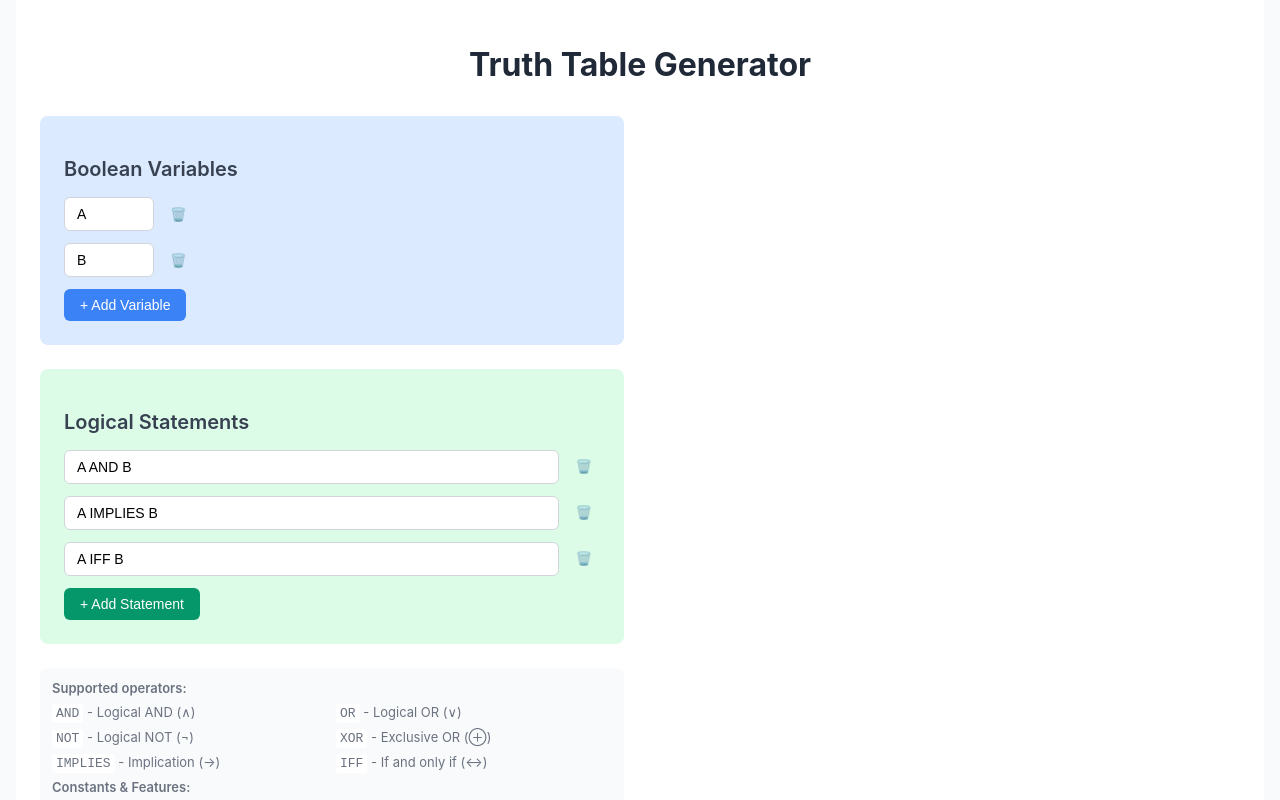
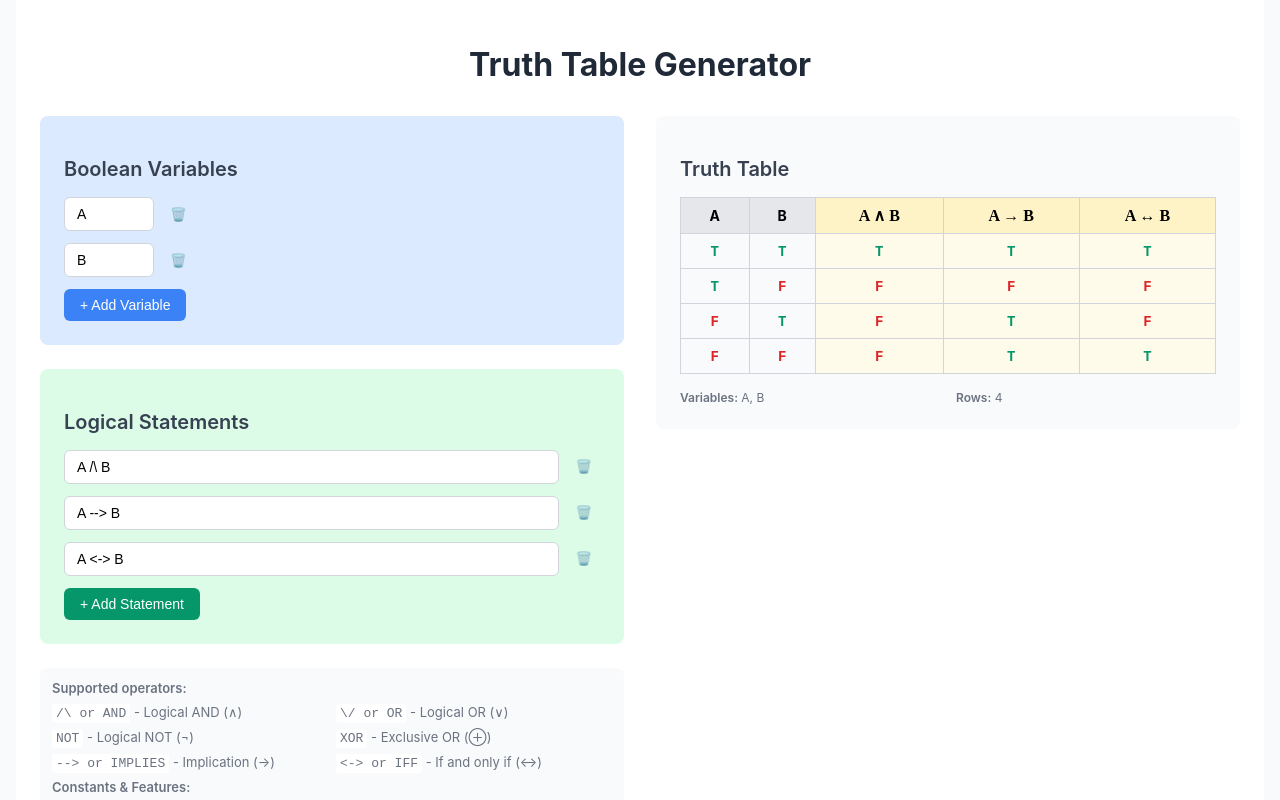
Before and after one commit to arjbarber/truth-table-generator, a React (Create React App) app: page / in a window 1280 px wide. Shown: the top 800 px of the page. Built offline with nearby package versions, Linux system fonts and the light colour scheme.

Commit message:
added more aliases, auto regenerates now

```diff
--- a/src/App.js
+++ b/src/App.js
@@ -2,7 +2,7 @@ import React, { useState, useCallback } from 'react';
 
 const TruthTableGenerator = () => {
   const [variables, setVariables] = useState(['A', 'B']);
-  const [statements, setStatements] = useState(['A AND B', 'A IMPLIES B', 'A IFF B']);
+  const [statements, setStatements] = useState(['A /\\ B', 'A --> B', 'A <-> B']);
   const [truthTable, setTruthTable] = useState([]);
   const [error, setError] = useState('');
 
@@ -39,6 +39,34 @@ const TruthTableGenerator = () => {
     setStatements(newStatements);
   };
 
+  // Function to convert logical expressions to symbols
+  const convertToSymbols = (expression) => {
+    let result = expression;
+
+    // Replace operators with symbols in order of specificity (longest first)
+    const replacements = [
+      { text: /IF AND ONLY IF/gi, symbol: '↔' },
+      { text: /<->/g, symbol: '↔' },
+      { text: /IFF/gi, symbol: '↔' },
+      { text: /-->/g, symbol: '→' },
+      { text: /IMPLIES/gi, symbol: '→' },
+      { text: /\/\\/g, symbol: '∧' },
+      { text: /AND/gi, symbol: '∧' },
+      { text: /\\\//g, symbol: '∨' },
+      { text: /OR/gi, symbol: '∨' },
+      { text: /XOR/gi, symbol: '⊕' },
+      { text: /NOT/gi, symbol: '¬' },
+      { text: /TRUE/gi, symbol: 'T' },
+      { text: /FALSE/gi, symbol: 'F' }
+    ];
+
+    replacements.forEach(({ text, symbol }) => {
+      result = result.replace(text, symbol);
+    });
+
+    return result;
+  };
+
   const evaluateExpression = (expression, values) => {
     try {
       // Tokenizer
@@ -56,6 +84,18 @@ const TruthTableGenerator = () => {
           if (expr[i] === '(' || expr[i] === ')') {
             tokens.push(expr[i]);
             i++;
+          } else if (expr.substr(i, 3) === '<->') {
+            tokens.push('IFF');
+            i += 3;
+          } else if (expr.substr(i, 3) === '-->') {
+            tokens.push('IMPLIES');
+            i += 3;
+          } else if (expr.substr(i, 2) === '/\\') {
+            tokens.push('AND');
+            i += 2;
+          } else if (expr.substr(i, 2) === '\\/') {
+            tokens.push('OR');
+            i += 2;
           } else if (/[A-Z]/.test(expr[i])) {
             // Check for multi-character operators or variables
             let token = '';
@@ -253,7 +293,8 @@ const TruthTableGenerator = () => {
     }
 
     if (statements.some(s => !s.trim())) {
-      setError('All statements must have expressions');
+      // Don't show error for empty statements, just return empty table
+      setTruthTable([]);
       return;
     }
 
@@ -267,15 +308,17 @@ const TruthTableGenerator = () => {
         results: []
       };
 
-      // Generate binary values for variables
+      // Generate binary values for variables (start with all T instead of all F)
       for (let j = variables.length - 1; j >= 0; j--) {
-        row.values.push(!!(i & (1 << j)));
+        row.values.push(!(i & (1 << j)));
       }
 
       // Evaluate each statement
       statements.forEach(statement => {
+        if (statement.trim()) {
           const result = evaluateExpression(statement, row.values);
           row.results.push(result);
+        }
       });
 
       table.push(row);
@@ -283,6 +326,11 @@ const TruthTableGenerator = () => {
 
     setTruthTable(table);
   }, [variables, statements]);
+
+  // Auto-generate truth table when variables or statements change
+  React.useEffect(() => {
+    generateTruthTable();
+  }, [generateTruthTable]);
 
   const styles = {
     container: {
@@ -435,7 +483,9 @@ const TruthTableGenerator = () => {
       fontWeight: '600'
     },
     tableHeaderResult: {
-      backgroundColor: '#fef3c7'
+      backgroundColor: '#fef3c7',
+      fontSize: '16px',
+      fontFamily: 'serif'
     },
     tableCell: {
       border: '1px solid #d1d5db',
@@ -562,12 +612,12 @@ const TruthTableGenerator = () => {
           <div style={styles.helpBox}>
             <div style={styles.helpTitle}>Supported operators:</div>
             <div style={styles.helpGrid}>
-              <div><code style={styles.code}>AND</code> - Logical AND (∧)</div>
-              <div><code style={styles.code}>OR</code> - Logical OR (∨)</div>
+              <div><code style={styles.code}>/\ or AND</code> - Logical AND (∧)</div>
+              <div><code style={styles.code}>\/ or OR</code> - Logical OR (∨)</div>
               <div><code style={styles.code}>NOT</code> - Logical NOT (¬)</div>
               <div><code style={styles.code}>XOR</code> - Exclusive OR (⊕)</div>
-              <div><code style={styles.code}>IMPLIES</code> - Implication (→)</div>
-              <div><code style={styles.code}>IFF</code> - If and only if (↔)</div>
+              <div><code style={styles.code}>--> or IMPLIES</code> - Implication (→)</div>
+              <div><code style={styles.code}>&lt;-&gt; or IFF</code> - If and only if (↔)</div>
             </div>
             <div style={{marginTop: '8px'}}>
               <div style={styles.helpTitle}>Constants & Features:</div>
@@ -577,16 +627,9 @@ const TruthTableGenerator = () => {
               </div>
             </div>
             <div style={{marginTop: '8px', fontSize: '12px'}}>
-              Examples: "A AND B", "A IMPLIES (B OR F)", "(A IFF T) AND NOT B", "NOT(A XOR B)"
+              Examples: "A /\ B", "A --> (B \/ F)", "(A &lt;-&gt; T) /\ NOT B", "NOT(A XOR B)"
             </div>
           </div>
-
-          <button
-            onClick={generateTruthTable}
-            style={{...styles.button, ...styles.buttonPurple}}
-          >
-            ▶ Generate Truth Table
-          </button>
         </div>
 
         {/* Truth Table Section */}
@@ -603,11 +646,16 @@ const TruthTableGenerator = () => {
                           {variable}
                         </th>
                       ))}
-                      {statements.map((statement, index) => (
-                        <th key={`stmt-${index}`} style={{...styles.tableCell, ...styles.tableHeaderResult}}>
-                          {statement.length > 15 ? `${statement.slice(0, 15)}...` : statement}
+                      {statements.map((statement, index) => {
+                        if (!statement.trim()) return null; // Don't show column for empty statements
+                        const symbolized = convertToSymbols(statement);
+                        const truncated = symbolized.length > 20 ? `${symbolized.slice(0, 20)}...` : symbolized;
+                        return (
+                          <th key={`stmt-${index}`} style={{...styles.tableCell, ...styles.tableHeaderResult}} title={symbolized}>
+                            {truncated}
                           </th>
-                      ))}
+                        );
+                      }).filter(Boolean)}
                     </tr>
                   </thead>
                   <tbody>
@@ -623,7 +671,12 @@ const TruthTableGenerator = () => {
                             </span>
                           </td>
                         ))}
-                        {row.results.map((result, index) => (
+                        {row.results.map((result, index) => {
+                          // Only show results for non-empty statements
+                          const statement = statements[index];
+                          if (!statement || !statement.trim()) return null;
+
+                          return (
                             <td key={`res-${index}`} style={{...styles.tableCell, ...styles.resultCell}}>
                               <span style={{
                                 ...styles.truthValue,
@@ -633,7 +686,8 @@ const TruthTableGenerator = () => {
                                 {result === 'Error' ? 'ERR' : result ? 'T' : 'F'}
                               </span>
                             </td>
-                        ))}
+                          );
+                        }).filter(Boolean)}
                       </tr>
                     ))}
                   </tbody>
```
Lines whose indentation alone changed are shown as unchanged.
